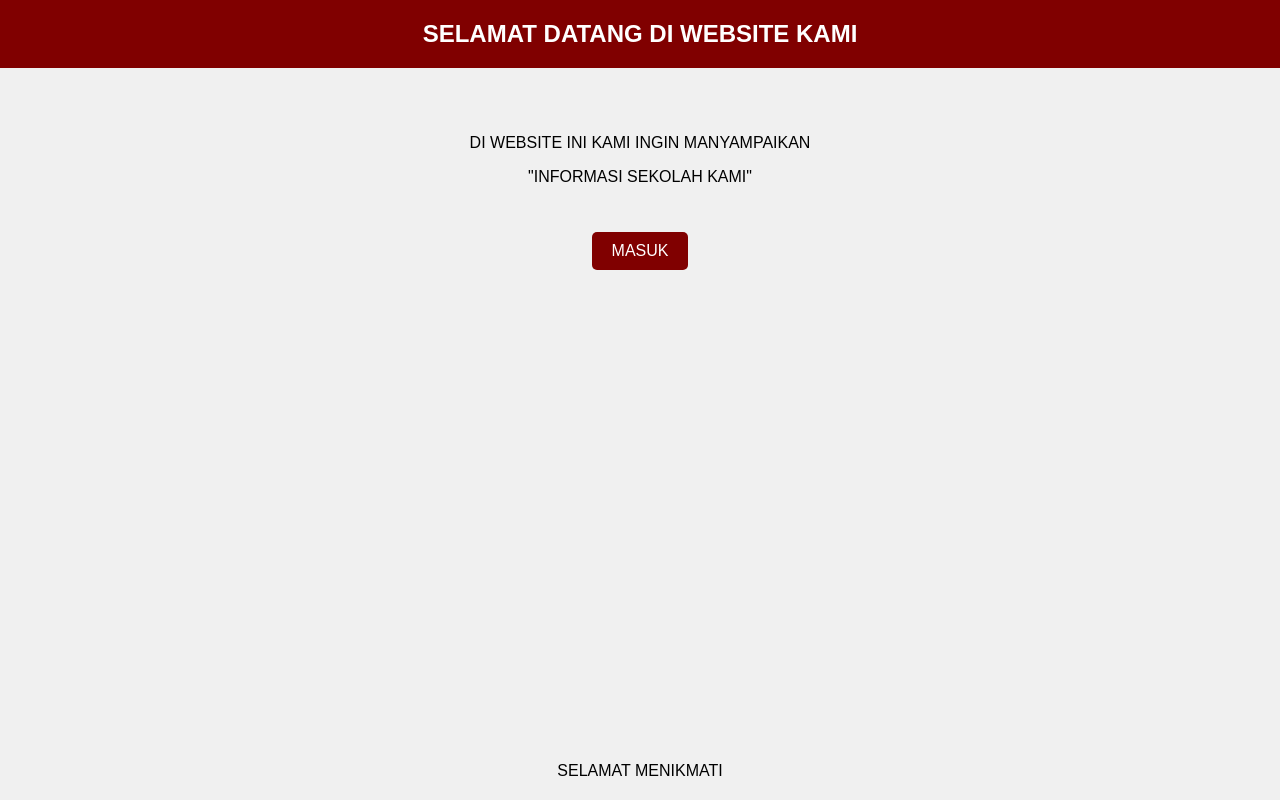
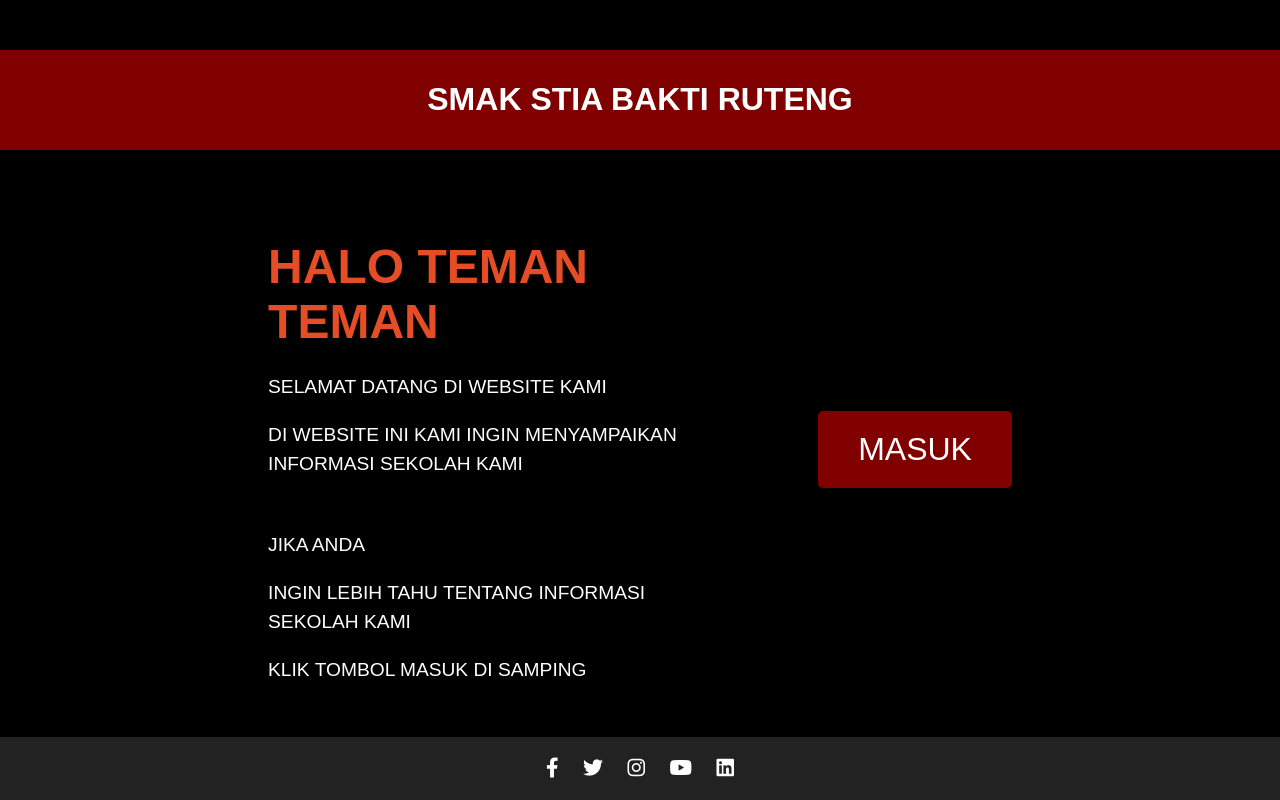
Before and after one commit to 12vetriobitu12/ind.html, a plain HTML site: page index.html in a window 1280 px wide. Drawn offline with Linux system fonts and the light colour scheme.

Commit message:
ind.html

```diff
--- a/index.html
+++ b/index.html
@@ -1,60 +1,118 @@
 <!DOCTYPE html>
-<html lang="id">
+<html lang="en">
 <head>
     <meta charset="UTF-8">
     <meta name="viewport" content="width=device-width, initial-scale=1.0">
-    <title>Selamat Datang</title>
+    <title>SMAK St. Maria Bakti Ruteng</title>
+    <link rel="stylesheet" href="https://cdnjs.cloudflare.com/ajax/libs/font-awesome/6.0.0/css/all.min.css"
+          integrity="sha512-9usAa10IRO0HhonpyAIVpjrylPvoDwiPUiKdWk5t3PyolY1cOd4DSE0Ga+ri4AuTroPR5aQvXU9xC6qOPnzFeg=="
+          crossorigin="anonymous" referrerpolicy="no-referrer"/>
     <style>
         body {
             font-family: Arial, sans-serif;
             margin: 0;
             padding: 0;
-            background-color: #f0f0f0;
+            background-color: #000;
+            color: #fff;
             display: flex;
             flex-direction: column;
             align-items: center;
-            justify-content: flex-start;
-            height: 100vh;
+            justify-content: center;
+            min-height: 100vh;
             text-align: center;
         }
-        .header {
+
+        a {
+            color: #fff;
+            text-decoration: none;
+        }
+
+        header {
             background-color: #800000;
-            color: white;
-            padding: 20px;
+            color: #fff;
+            padding: 10px 0;
             width: 100%;
-            box-sizing: border-box;
-            font-size: 24px;
-            font-weight: bold;
+            text-align: center;
         }
-        .content {
-            margin-top: 50px;
+
+        .hero {
+            display: flex;
+            justify-content: space-around;
+            align-items: center;
+            padding: 50px 0;
         }
-        .button {
+
+        .hero-content {
+            width: 50%;
+            text-align: left;
+        }
+
+        .hero-content h1 {
+            font-size: 3em;
+            color: #e44d26;
+            margin-bottom: 0.5em;
+        }
+
+        .hero-content p {
+            font-size: 1.2em;
+            line-height: 1.5em;
+            margin-bottom: 0.8em;
+        }
+
+        .cta-button {
             background-color: #800000;
-            color: white;
-            padding: 10px 20px;
-            text-decoration: none;
+            color: #fff;
+            padding: 20px 40px;
+            font-size: 2em;
             border-radius: 5px;
-            margin-top: 30px;
             display: inline-block;
         }
-        .footer {
-            margin-top: auto;
-            margin-bottom: 20px;
+
+        footer {
+            text-align: center;
+            padding: 20px 0;
+            background: #222;
+            width: 100%;
+            position: fixed;
+            bottom: 0;
+        }
+
+        footer .social-icons a {
+            margin: 0 10px;
+            font-size: 20px;
         }
     </style>
 </head>
 <body>
-    <div class="header">
-        SELAMAT DATANG DI WEBSITE KAMI
+
+<header>
+    <h1>SMAK STIA BAKTI RUTENG</h1>
+</header>
+
+<section class="hero">
+    <div class="hero-content">
+        <h1>HALO TEMAN TEMAN</h1>
+        <p>SELAMAT DATANG DI WEBSITE KAMI</p>
+        <p>DI WEBSITE INI KAMI INGIN MENYAMPAIKAN INFORMASI SEKOLAH KAMI</p>
+        <br>
+        <p>JIKA ANDA</p>
+        <p>INGIN LEBIH TAHU TENTANG INFORMASI SEKOLAH KAMI</p>
+        <p>KLIK TOMBOL MASUK DI SAMPING</p>
     </div>
-    <div class="content">
-        <p>DI WEBSITE INI KAMI INGIN MANYAMPAIKAN</p>
-        <p>"INFORMASI SEKOLAH KAMI"</p>
-        <a href="halaman2.html" class="button">MASUK</a>
+    <div>
+        <a href="halaman2.html" class="cta-button">MASUK</a>
     </div>
-    <div class="footer">
-        SELAMAT MENIKMATI
+</section>
+
+<footer>
+    <div class="social-icons">
+        <a href="#"><i class="fab fa-facebook-f"></i></a>
+        <a href="#"><i class="fab fa-twitter"></i></a>
+        <a href="#"><i class="fab fa-instagram"></i></a>
+        <a href="#"><i class="fab fa-youtube"></i></a>
+        <a href="#"><i class="fab fa-linkedin"></i></a>
     </div>
+</footer>
+
 </body>
 </html>
```
Also changed, not shown: halaman2.html (+39 -14 lines).
